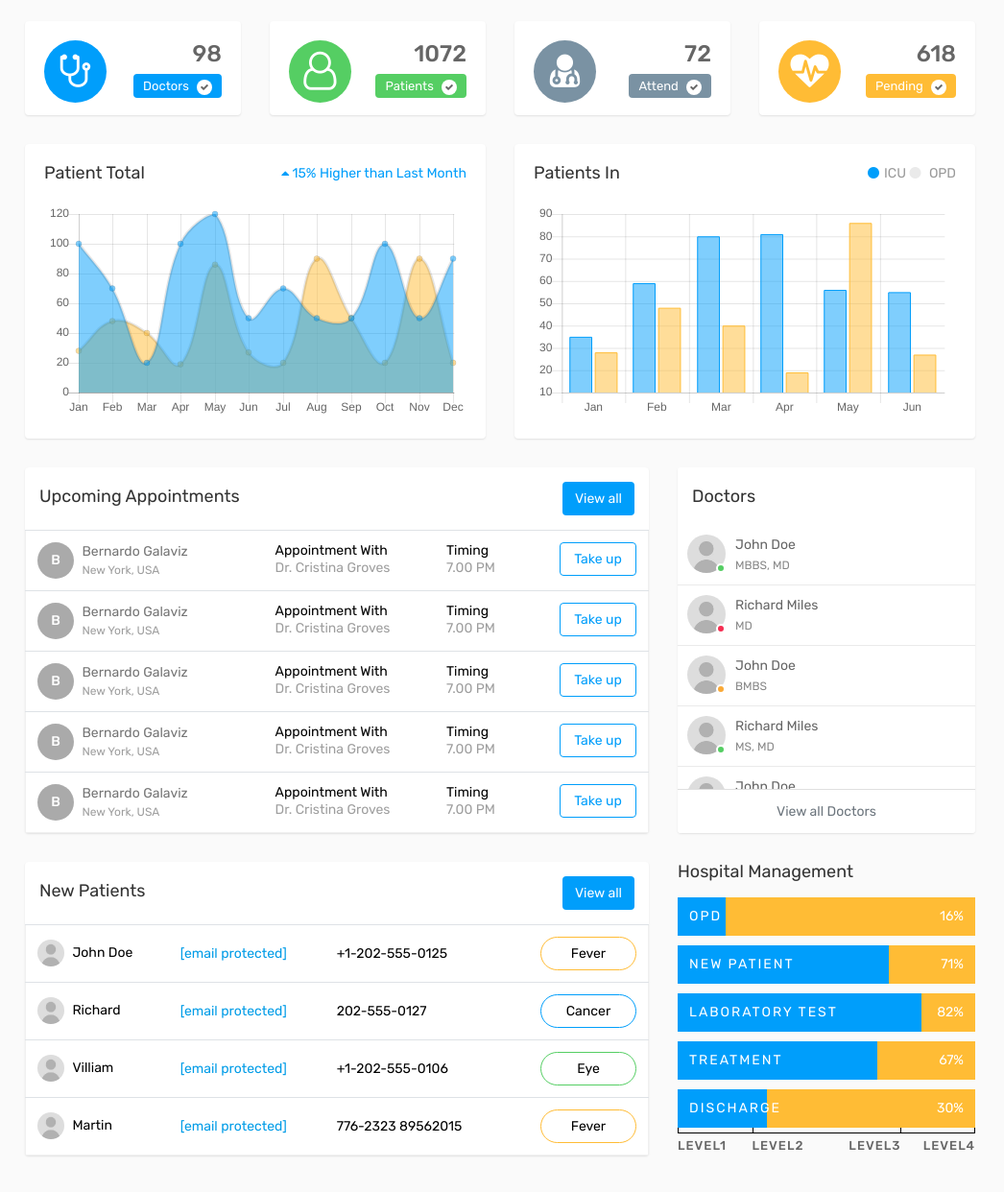
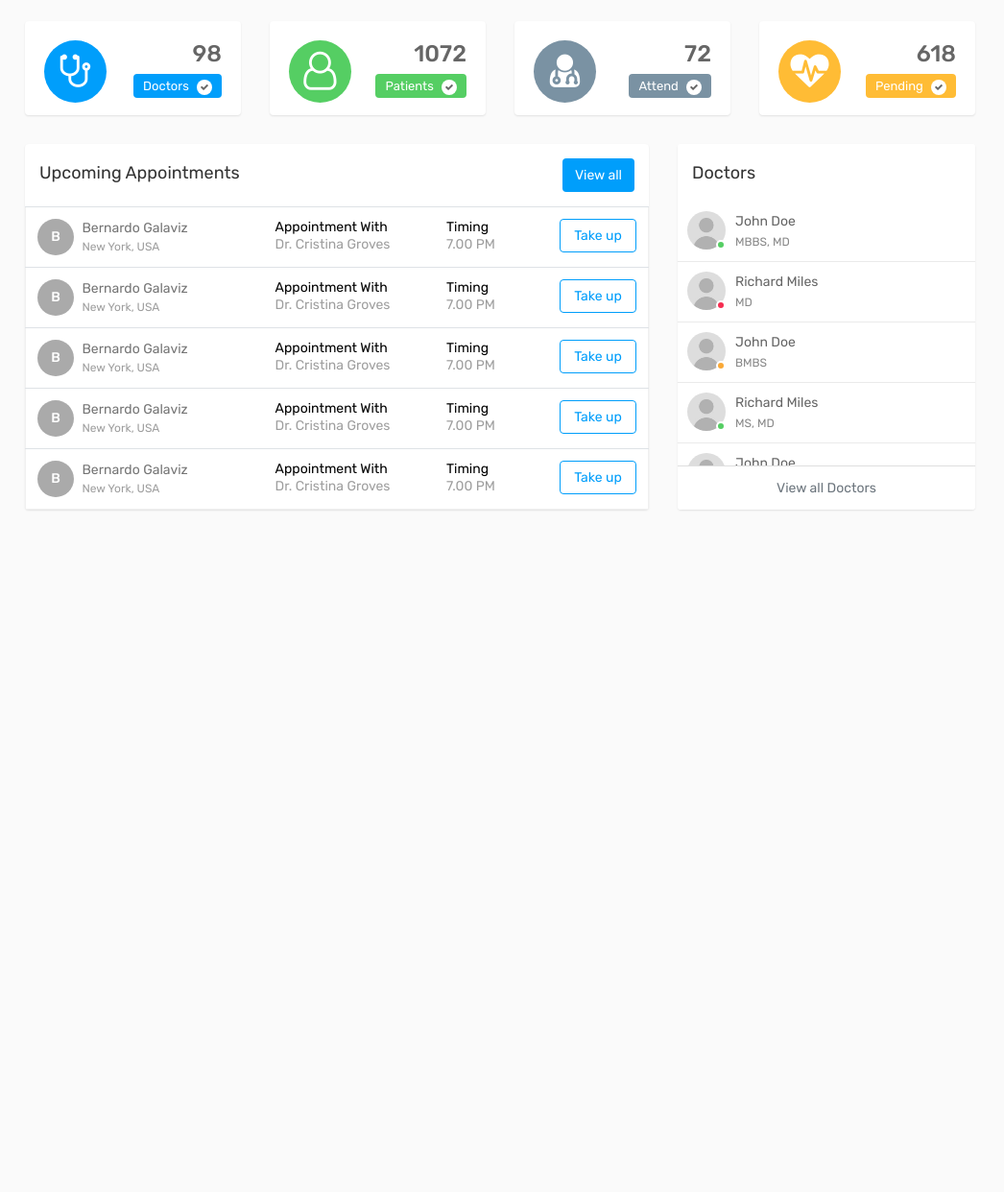
Before and after one commit to drew-gnaw/HelloHacks-Team-12, a plain HTML site: page index.html in a window 1280 px wide. Shown: the part 58-1300 px from the top of the page at 96% size, 234-1280 px from the left. After the commit the page ends 800 px from the top, so only its background shows below. Drawn offline with Linux system fonts and the light colour scheme.

Commit message:
deleted unnecessary

```diff
--- a/index.html
+++ b/index.html
@@ -331,35 +331,7 @@
                         </div>
                     </div>
                 </div>
-				<div class="row">
-					<div class="col-12 col-md-6 col-lg-6 col-xl-6">
-						<div class="card">
-							<div class="card-body">
-								<div class="chart-title">
-									<h4>Patient Total</h4>
-									<span class="float-right"><i class="fa fa-caret-up" aria-hidden="true"></i> 15% Higher than Last Month</span>
-								</div>
-								<canvas id="linegraph"></canvas>
-							</div>
-						</div>
-					</div>
-					<div class="col-12 col-md-6 col-lg-6 col-xl-6">
-						<div class="card">
-							<div class="card-body">
-								<div class="chart-title">
-									<h4>Patients In</h4>
-									<div class="float-right">
-										<ul class="chat-user-total">
-											<li><i class="fa fa-circle current-users" aria-hidden="true"></i>ICU</li>
-											<li><i class="fa fa-circle old-users" aria-hidden="true"></i> OPD</li>
-										</ul>
-									</div>
-								</div>
-								<canvas id="bargraph"></canvas>
-							</div>
-						</div>
-					</div>
-				</div>
+
 				<div class="row">
 					<div class="col-12 col-md-6 col-lg-8 col-xl-8">
 						<div class="card">
@@ -549,123 +521,6 @@
                             </div>
                         </div>
                     </div>
-				</div>
-				<div class="row">
-					<div class="col-12 col-md-6 col-lg-8 col-xl-8">
-						<div class="card">
-							<div class="card-header">
-								<h4 class="card-title d-inline-block">New Patients </h4> <a href="patients.html" class="btn btn-primary float-right">View all</a>
-							</div>
-							<div class="card-block">
-								<div class="table-responsive">
-									<table class="table mb-0 new-patient-table">
-										<tbody>
-											<tr>
-												<td>
-													<img width="28" height="28" class="rounded-circle" src="assets/img/user.jpg" alt="">
-													<h2>John Doe</h2>
-												</td>
-												<td><a href="http://cdn-cgi/l/email-protection" class="__cf_email__" data-cfemail="88c2e7e0e6ece7edbab9c8efe5e9e1e4a6ebe7e5">[email&#160;protected]</a></td>
-												<td>+1-202-555-0125</td>
-												<td><button class="btn btn-primary btn-primary-one float-right">Fever</button></td>
-											</tr>
-											<tr>
-												<td>
-													<img width="28" height="28" class="rounded-circle" src="assets/img/user.jpg" alt="">
-													<h2>Richard</h2>
-												</td>
-												<td><a href="http://cdn-cgi/l/email-protection" class="__cf_email__" data-cfemail="26744f454e475442171415665f474e49490845494b">[email&#160;protected]</a></td>
-												<td>202-555-0127</td>
-												<td><button class="btn btn-primary btn-primary-two float-right">Cancer</button></td>
-											</tr>
-											<tr>
-												<td>
-													<img width="28" height="28" class="rounded-circle" src="assets/img/user.jpg" alt="">
-													<h2>Villiam</h2>
-												</td>
-												<td><a href="http://cdn-cgi/l/email-protection" class="__cf_email__" data-cfemail="b2e0dbd1dad3c0d6838081f2cbd3dadddd9cd1dddf">[email&#160;protected]</a></td>
-												<td>+1-202-555-0106</td>
-												<td><button class="btn btn-primary btn-primary-three float-right">Eye</button></td>
-											</tr>
-											<tr>
-												<td>
-													<img width="28" height="28" class="rounded-circle" src="assets/img/user.jpg" alt="">
-													<h2>Martin</h2>
-												</td>
-												<td><a href="http://cdn-cgi/l/email-protection" class="__cf_email__" data-cfemail="a0f2c9c3c8c1d2c4919293e0d9c1c8cfcf8ec3cfcd">[email&#160;protected]</a></td>
-												<td>776-2323 89562015</td>
-												<td><button class="btn btn-primary btn-primary-four float-right">Fever</button></td>
-											</tr>
-										</tbody>
-									</table>
-								</div>
-							</div>
-						</div>
-					</div>
-					<div class="col-12 col-md-6 col-lg-4 col-xl-4">
-						<div class="hospital-barchart">
-							<h4 class="card-title d-inline-block">Hospital Management</h4>
-						</div>
-						<div class="bar-chart">
-							<div class="legend">
-								<div class="item">
-									<h4>Level1</h4>
-								</div>
-
-								<div class="item">
-									<h4>Level2</h4>
-								</div>
-								<div class="item text-right">
-									<h4>Level3</h4>
-								</div>
-								<div class="item text-right">
-									<h4>Level4</h4>
-								</div>
-							</div>
-							<div class="chart clearfix">
-								<div class="item">
-									<div class="bar">
-										<span class="percent">16%</span>
-										<div class="item-progress" data-percent="16">
-											<span class="title">OPD Patient</span>
-										</div>
-									</div>
-								</div>
-								<div class="item">
-									<div class="bar">
-										<span class="percent">71%</span>
-										<div class="item-progress" data-percent="71">
-											<span class="title">New Patient</span>
-										</div>
-									</div>
-								</div>
-								<div class="item">
-									<div class="bar">
-										<span class="percent">82%</span>
-										<div class="item-progress" data-percent="82">
-											<span class="title">Laboratory Test</span>
-										</div>
-									</div>
-								</div>
-								<div class="item">
-									<div class="bar">
-										<span class="percent">67%</span>
-										<div class="item-progress" data-percent="67">
-											<span class="title">Treatment</span>
-										</div>
-									</div>
-								</div>
-								<div class="item">
-									<div class="bar">
-										<span class="percent">30%</span>
-										<div class="item-progress" data-percent="30">
-											<span class="title">Discharge</span>
-										</div>
-									</div>
-								</div>
-							</div>
-						</div>
-					 </div>
 				</div>
             </div>
             <div class="notification-box">
```
